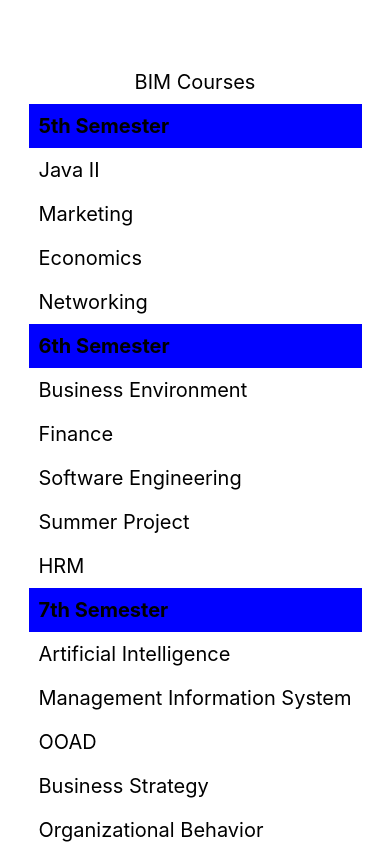
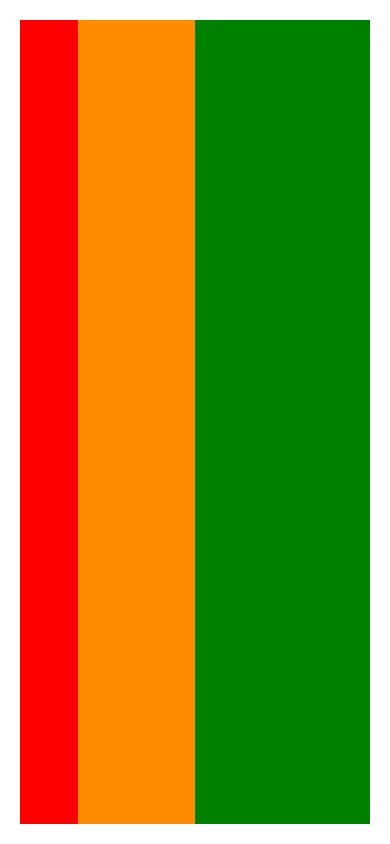
Before and after one commit to Sandesh567/AppPractice, a React Native app: screen / in a window 390 px wide. Shown: the top 844 px of the page. Built offline with nearby package versions, Linux system fonts and the light colour scheme.

Commit message:
6- flexbox Layout

```diff
--- a/App.js
+++ b/App.js
@@ -1,61 +1,26 @@
-import { StyleSheet, Text, View, TextInput, Button, SectionList, Platform } from 'react-native';
-export default function Flat() {
+import React from 'react';
+import { StyleSheet, View } from 'react-native';
+
+export default function Flex() {
   return (
-    <View style={styles.container}>
-      <Text style={styles.item}>BIM Courses</Text>
-      <SectionList
-        sections={[
-          { title: '5th Semester', data: ['Java II', 'Marketing', 'Economics', 'Networking'] },
-          { title: '6th Semester', data: ['Business Environment', 'Finance', 'Software Engineering', 'Summer Project', 'HRM'] },
-          { title: '7th Semester', data: ['Artificial Intelligence', 'Management Information System', 'OOAD', 'Business Strategy', 'Organizational Behavior', 'Operation Managemnet'] },
-          { title: '8th Semester', data: ['Supply Chain', 'Entrepreneur', 'OS', 'DM'] },
-        ]}
-
-        renderItem={({ item }) =>
-          <Text style={styles.item}>
-            {item}
-          </Text>
-        }
-
-        renderSectionHeader={({ section }) => (
-          <Text style={styles.header}>
-            {section.title}
-          </Text>
-        )}
-
-        keyExtractor={item => `BIM Courses- ${item}`}
-      />
+    <View
+      style={[
+        styles.container,
+        {
+          // Try setting `flexDirection` to `"row"`.
+          flexDirection: 'row',
+        },
+      ]}>
+      <View style={{ flex: 1, backgroundColor: 'red' }} />
+      <View style={{ flex: 2, backgroundColor: 'darkorange' }} />
+      <View style={{ flex: 3, backgroundColor: 'green' }} />
     </View>
   );
-}
-
+};
 
 const styles = StyleSheet.create({
   container: {
-    marginTop: 60,
-    alignItems: "center",
+    flex: 1,
+    padding: 20,
   },
-  item: {
-    padding: 10,
-    fontSize: 20,
-    height: 44,
-  },
-  header: {
-    ...Platform.select({
-      ios: {
-        backgroundColor: 'red',
-      },
-      android: {
-        backgroundColor: 'green',
-      },
-      default: {
-        // other platforms, web for example
-        backgroundColor: 'blue',
-      },
-    }),
-    padding: 10,
-    fontSize: 20,
-    height: 44,
-    fontWeight: 'bold',
-  },
-})
+});
```
